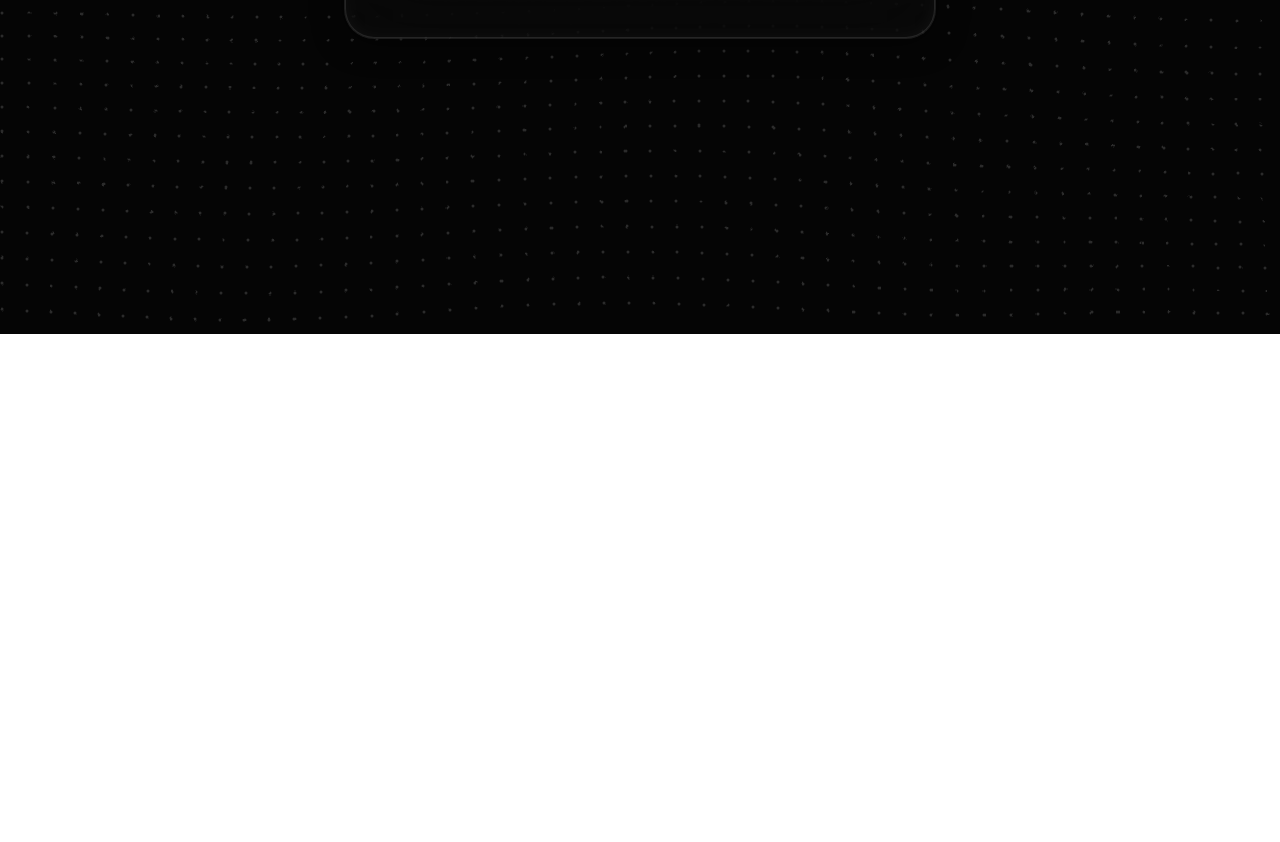
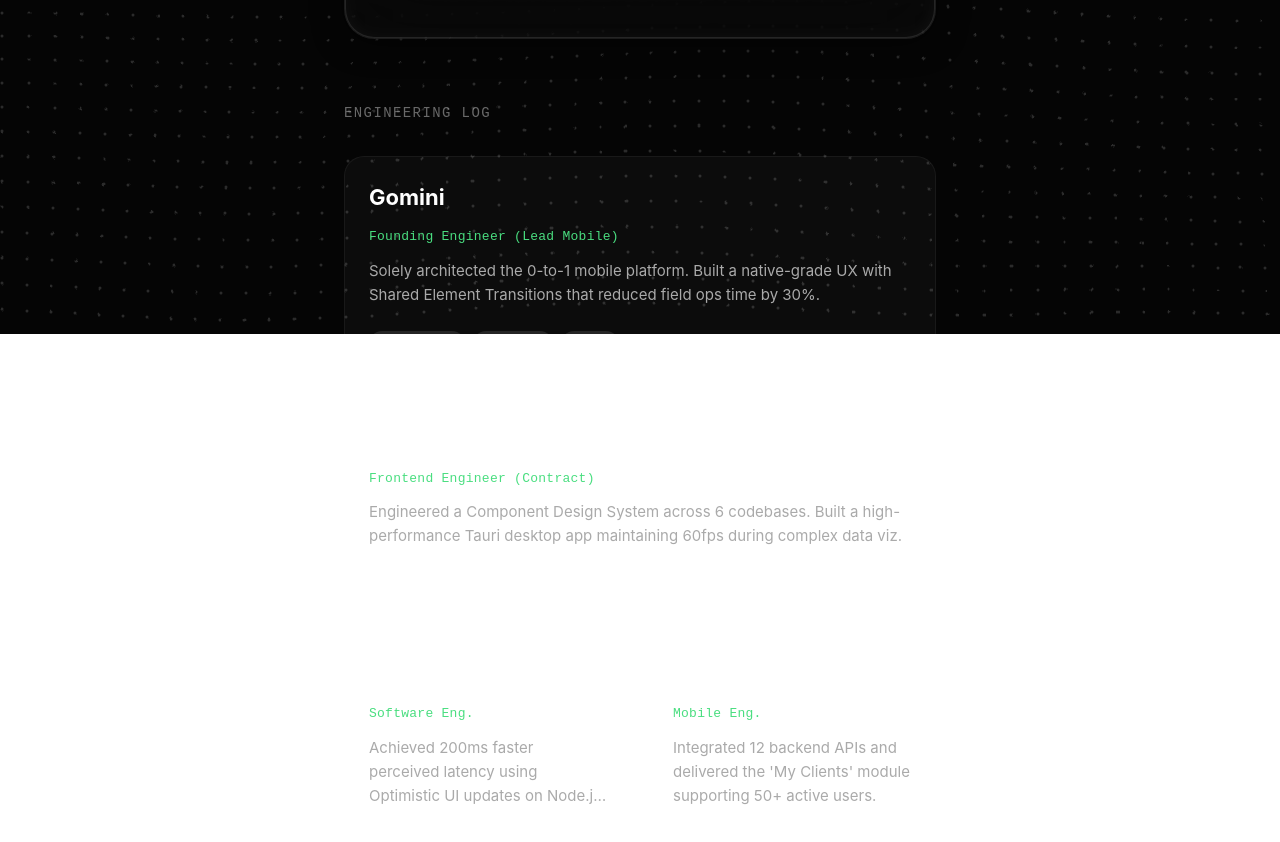
Before and after one commit to shrey258/portfolio_2, a React (Vite) app: page / in a window 1280 px wide. Shown: the part 466-1308 px from the top of the page. Before the commit the page ends 800 px from the top, so only its background shows below. Built offline with nearby package versions, Linux system fonts and the light colour scheme.

Commit message:
Add EngineeringLogSection component to main layout below IdentityCard

```diff
--- a/src/App.tsx
+++ b/src/App.tsx
@@ -1,6 +1,7 @@
 import './App.css';
 import TopoBackground from './components/TopoBackground';
 import IdentityCard from './components/IdentityCard';
+import EngineeringLogSection from './components/EngineeringLogSection';
 
 function App() {
   return (
@@ -22,6 +23,8 @@
         zIndex: 1,
       }}>
         <IdentityCard />
+
+        <EngineeringLogSection />
       </main>
     </div>
   );
--- /dev/null
+++ b/src/components/EngineeringLogSection.tsx
@@ -0,0 +1,102 @@
+import WorkCard from './WorkCard';
+
+const EngineeringLogSection = () => {
+  return (
+    <section>
+      <h2 style={{
+        fontSize: '14px',
+        fontFamily: 'monospace',
+        color: 'rgba(255, 255, 255, 0.4)',
+        letterSpacing: '0.1em',
+        marginBottom: '32px',
+        textTransform: 'uppercase'
+      }}>
+        Engineering Log
+      </h2>
+
+      <div style={{
+        display: 'grid',
+        gridTemplateColumns: '1fr 1fr',
+        gap: '16px',
+        width: '100%'
+      }}>
+        {/* 1. Gomini (Full Width) */}
+        <div style={{ gridColumn: 'span 2' }}>
+          <WorkCard
+            title="Gomini"
+            role="Founding Engineer (Lead Mobile)"
+            description="Solely architected the 0-to-1 mobile platform. Built a native-grade UX with Shared Element Transitions that reduced field ops time by 30%."
+            tags={['React Native', 'Supabase', 'CI/CD']}
+            variant="full"
+          />
+        </div>
+
+        {/* 2. Fleek.xyz (Full Width) */}
+        <div style={{ gridColumn: 'span 2' }}>
+          <WorkCard
+            title="Fleek.xyz"
+            role="Frontend Engineer (Contract)"
+            description="Engineered a Component Design System across 6 codebases. Built a high-performance Tauri desktop app maintaining 60fps during complex data viz."
+            tags={['Tauri', 'Rust/C++', 'Cloudflare R2', 'Next.js']}
+            variant="full"
+          />
+        </div>
+
+        {/* 3. Subscart (Left Column) */}
+        <div style={{ gridColumn: 'span 1' }}>
+          <WorkCard
+            title="Subscart"
+            role="Software Eng."
+            description="Achieved 200ms faster perceived latency using Optimistic UI updates on Node.js & Mobile."
+            tags={['Optimistic UI', 'Node.js']}
+            variant="compact"
+          />
+        </div>
+
+        {/* 4. Iotree Minds (Right Column) */}
+        <div style={{ gridColumn: 'span 1' }}>
+          <WorkCard
+            title="Iotree Minds"
+            role="Mobile Eng."
+            description="Integrated 12 backend APIs and delivered the 'My Clients' module supporting 50+ active users."
+            tags={['API Integration', 'UX Revamp']}
+            variant="compact"
+          />
+        </div>
+
+        {/* 5. Research Footer (Full Width) */}
+        <div style={{
+          gridColumn: 'span 2',
+          marginTop: '16px',
+          padding: '24px',
+          borderRadius: '20px',
+          background: 'rgba(255, 255, 255, 0.02)',
+          border: '1px dashed rgba(255, 255, 255, 0.1)',
+          display: 'flex',
+          flexDirection: 'column',
+          gap: '8px'
+        }}>
+          <span style={{
+            fontFamily: 'monospace',
+            fontSize: '12px',
+            color: 'rgba(255, 255, 255, 0.4)',
+            textTransform: 'uppercase',
+            letterSpacing: '0.05em'
+          }}>
+            Research & Experiments
+          </span>
+          <div style={{ display: 'flex', justifyContent: 'space-between', alignItems: 'center', flexWrap: 'wrap', gap: '16px' }}>
+            <div style={{ color: 'rgba(255, 255, 255, 0.7)', fontSize: '14px', fontFamily: 'Inter, sans-serif' }}>
+              <strong style={{ color: '#fff' }}>IIT Madras</strong> — 1Gbps Python Server
+            </div>
+            <div style={{ color: 'rgba(255, 255, 255, 0.7)', fontSize: '14px', fontFamily: 'Inter, sans-serif' }}>
+              <strong style={{ color: '#fff' }}>Scale Challenges</strong> — GenAI Scraping
+            </div>
+          </div>
+        </div>
+      </div>
+    </section>
+  );
+};
+
+export default EngineeringLogSection;
--- /dev/null
+++ b/src/components/WorkCard.tsx
@@ -0,0 +1,115 @@
+import { useState } from 'react';
+
+interface WorkCardProps {
+  title: string;
+  role: string;
+  date?: string;
+  description: string;
+  tags: string[];
+  variant?: 'full' | 'compact';
+}
+
+const WorkCard = ({ title, role, date, description, tags, variant = 'full' }: WorkCardProps) => {
+  const [isHovered, setIsHovered] = useState(false);
+
+  const isCompact = variant === 'compact';
+
+  return (
+    <div
+      onMouseEnter={() => setIsHovered(true)}
+      onMouseLeave={() => setIsHovered(false)}
+      style={{
+        display: 'flex',
+        flexDirection: 'column',
+        justifyContent: 'space-between',
+        height: '100%',
+        padding: '24px',
+        borderRadius: '20px',
+        background: isHovered ? 'rgba(255, 255, 255, 0.05)' : 'rgba(255, 255, 255, 0.03)',
+        border: isHovered ? '1px solid rgba(255, 255, 255, 0.2)' : '1px solid rgba(255, 255, 255, 0.05)',
+        transform: isHovered ? 'translateY(-2px)' : 'translateY(0)',
+        transition: 'all 0.3s ease-out',
+        cursor: 'pointer'
+      }}
+    >
+      <div>
+        {/* Header */}
+        <div style={{ display: 'flex', justifyContent: 'space-between', alignItems: 'flex-start', marginBottom: '8px' }}>
+          <h3 style={{
+            margin: 0,
+            color: '#ffffff',
+            fontSize: isCompact ? '18px' : '22px',
+            fontWeight: '700',
+            fontFamily: 'Inter, sans-serif'
+          }}>
+            {title}
+          </h3>
+          {date && (
+            <span style={{
+              fontFamily: 'monospace',
+              fontSize: '13px',
+              color: 'rgba(255, 255, 255, 0.4)'
+            }}>
+              {date}
+            </span>
+          )}
+        </div>
+
+        {/* Role */}
+        <div style={{ marginBottom: '12px' }}>
+          <span style={{
+            fontFamily: 'monospace',
+            fontSize: '13px',
+            color: '#4ade80',
+            letterSpacing: '0.02em'
+          }}>
+            {role}
+          </span>
+        </div>
+
+        {/* Description */}
+        <p style={{
+          margin: '0 0 24px 0',
+          fontSize: '15px',
+          lineHeight: '1.6',
+          color: '#aaaaaa',
+          fontFamily: 'Inter, sans-serif',
+          display: '-webkit-box',
+          WebkitLineClamp: isCompact ? 3 : undefined,
+          WebkitBoxOrient: 'vertical',
+          overflow: 'hidden'
+        }}>
+          {description}
+        </p>
+      </div>
+
+      {/* Tags */}
+      <div style={{ display: 'flex', flexWrap: 'wrap', gap: '8px' }}>
+        {tags.slice(0, isCompact ? 3 : undefined).map((tag, index) => (
+          <span key={index} style={{
+            padding: '4px 12px',
+            borderRadius: '999px',
+            background: 'rgba(255, 255, 255, 0.1)',
+            fontSize: '12px',
+            color: 'rgba(255, 255, 255, 0.8)',
+            fontFamily: 'Inter, sans-serif'
+          }}>
+            {tag}
+          </span>
+        ))}
+        {isCompact && tags.length > 3 && (
+          <span style={{
+            padding: '4px 12px',
+            fontSize: '12px',
+            color: 'rgba(255, 255, 255, 0.4)',
+            fontFamily: 'Inter, sans-serif'
+          }}>
+            +{tags.length - 3}
+          </span>
+        )}
+      </div>
+    </div>
+  );
+};
+
+export default WorkCard;
```
